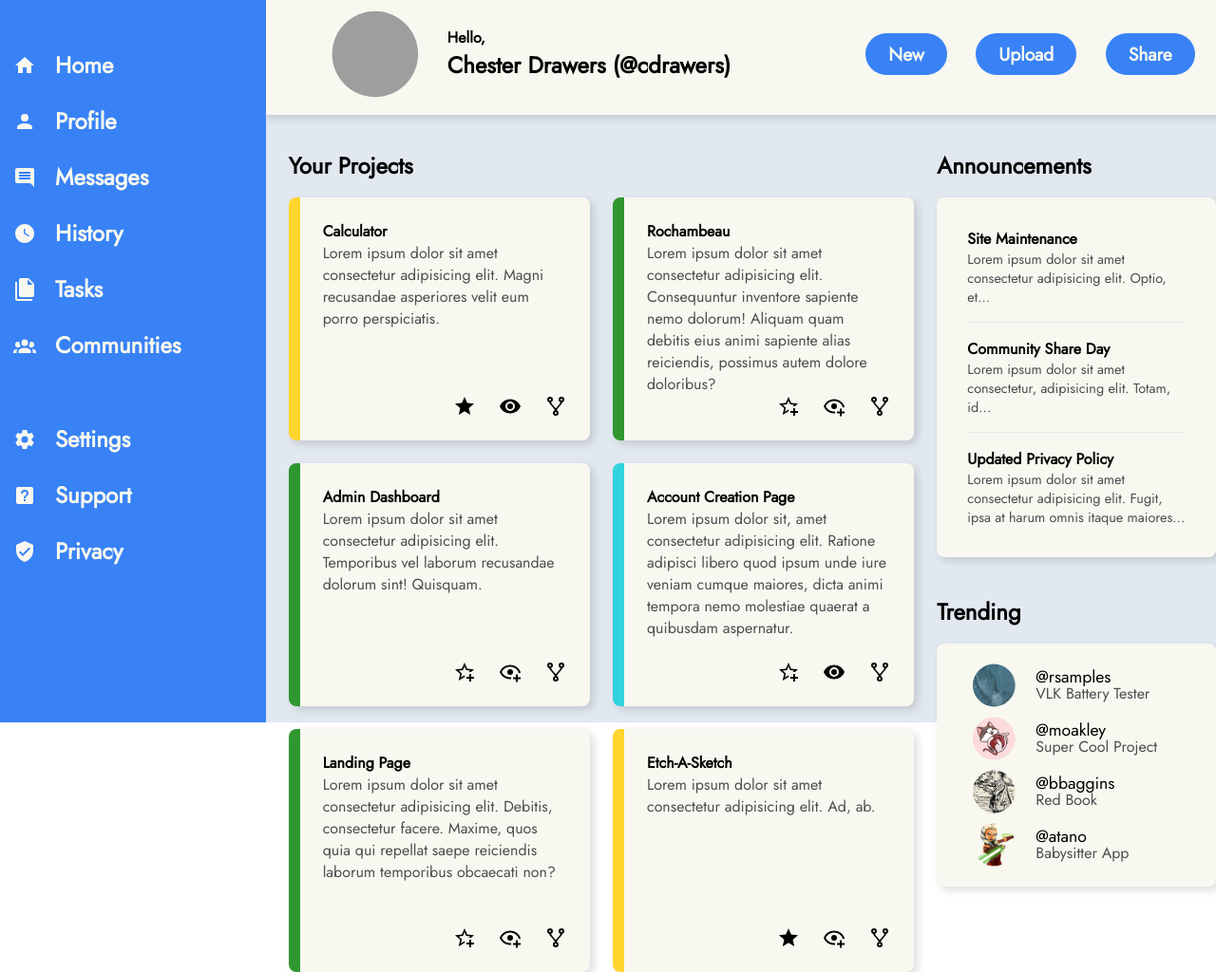
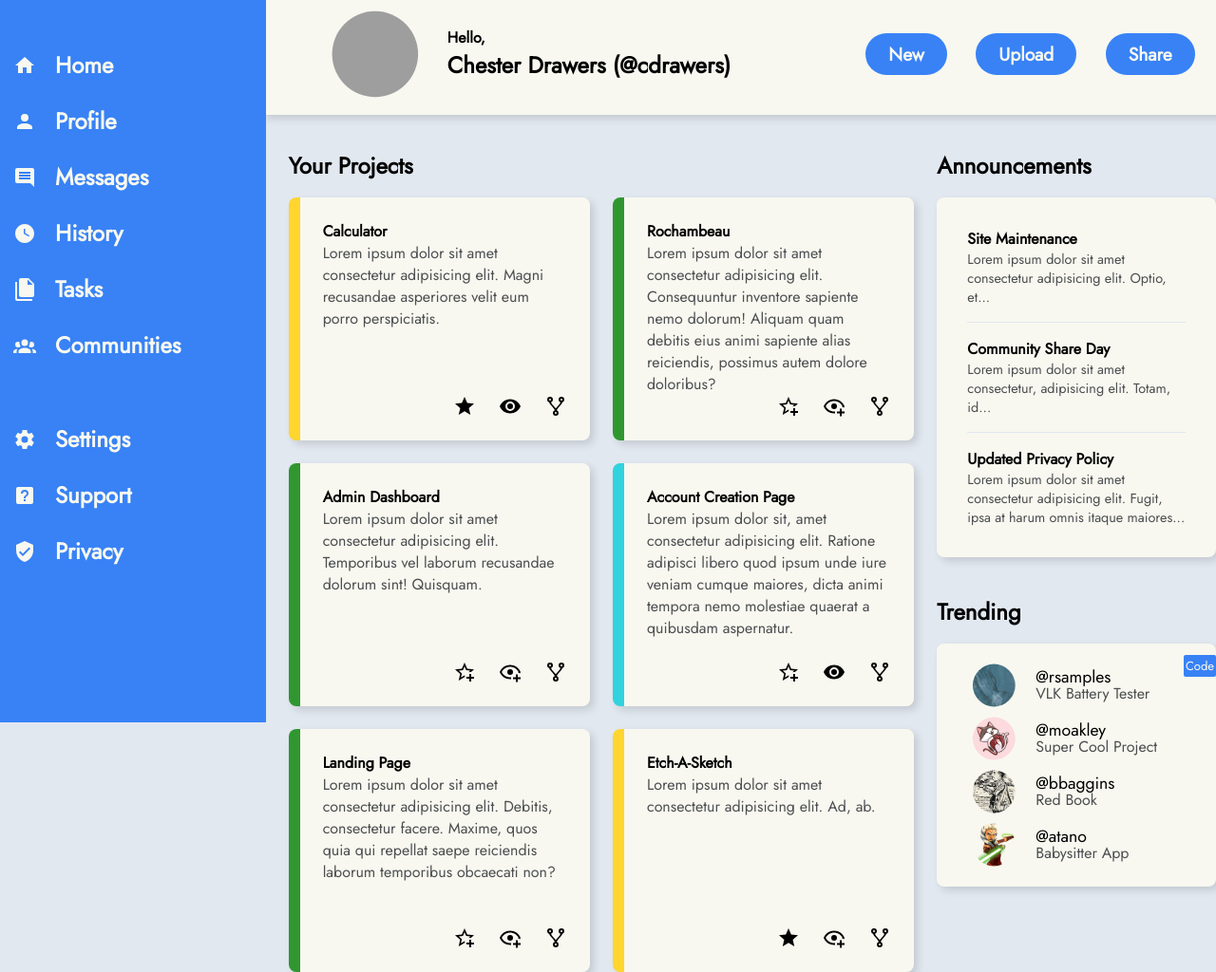
Before and after one commit to MrSamples/admin-dashboard, a plain HTML site: page index.html in a window 1280 px wide. Shown: the part 87-1111 px from the top of the page at 95% size. Drawn offline with Linux system fonts and the light colour scheme; grey boxes are pictures that could not be loaded.

Commit message:
fixed links + added code button

```diff
--- a/index.html
+++ b/index.html
@@ -109,12 +109,12 @@
             </ul>
           </div>
           <div class="card">
-            <p class="title"><a href="https://mrsamples.github.io/" target="_blank">Admin Dashboard</a></p>
+            <p class="title"><a href="https://mrsamples.github.io/admin-dashboard">Admin Dashboard</a></p>
             <p class="description">Lorem ipsum dolor sit amet consectetur adipisicing elit. Temporibus vel laborum recusandae dolorum sint! Quisquam.</p>
             <ul>
               <li><img src="./img/star.svg" alt="icon" class="card-icon star"></li>
               <li><img src="./img/eye.svg" alt="icon" class="card-icon eye"></li>
-              <li><a href="https://github.com" target="_blank"><img src="./img/fork.svg" alt="icon" class="card-icon"></a></li>
+              <li><a href="https://github.com/MrSamples/admin-dashboard" target="_blank"><img src="./img/fork.svg" alt="icon" class="card-icon"></a></li>
             </ul>
           </div>
           <div class="card blue">
@@ -198,5 +198,6 @@
       </div>
     </div>
   </div>
+  <a class="code" href="https://github.com/MrSamples/admin-dashboard" target="_blank">Code</a>
 </body>
 </html>
--- a/style.css
+++ b/style.css
@@ -22,6 +22,7 @@
 }
 
 body {
+    background-color: var(--bg-color);
     width: 100vw;
     height: 100vh;
     margin: 0;
@@ -340,3 +341,16 @@ div.content>div.projects>div>div.card.gold {
     height: 3.5rem;
     clip-path: circle(40%);
 }
+
+.code {
+    font-size: 13px;
+    position: fixed;
+    bottom: 0;
+    right: 0;
+    text-decoration: none;
+    color: #f8f8f0;
+    background: #3882f6;
+    border: none;
+    border-radius: 2px;
+    padding: 2px;
+}
```
